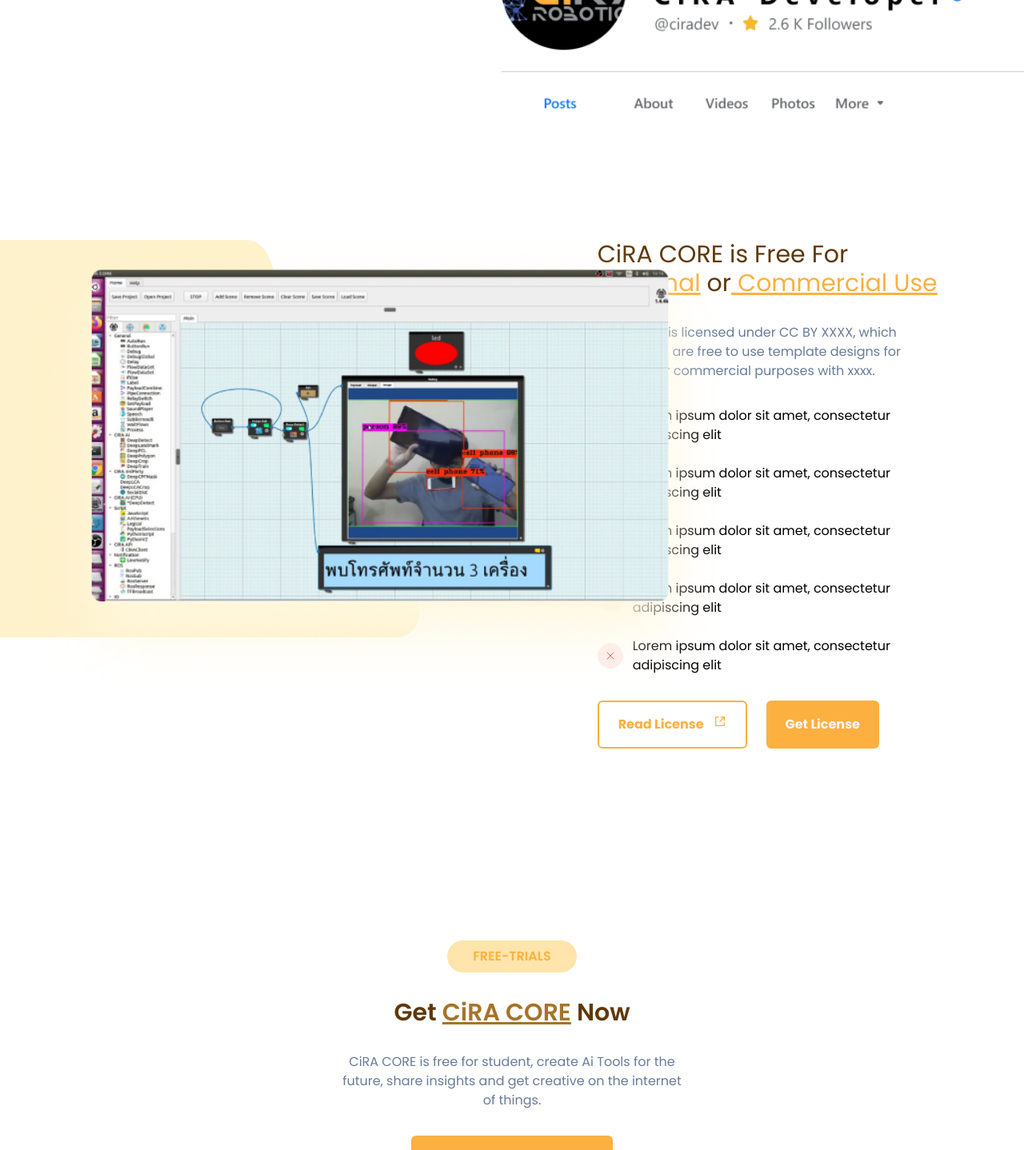
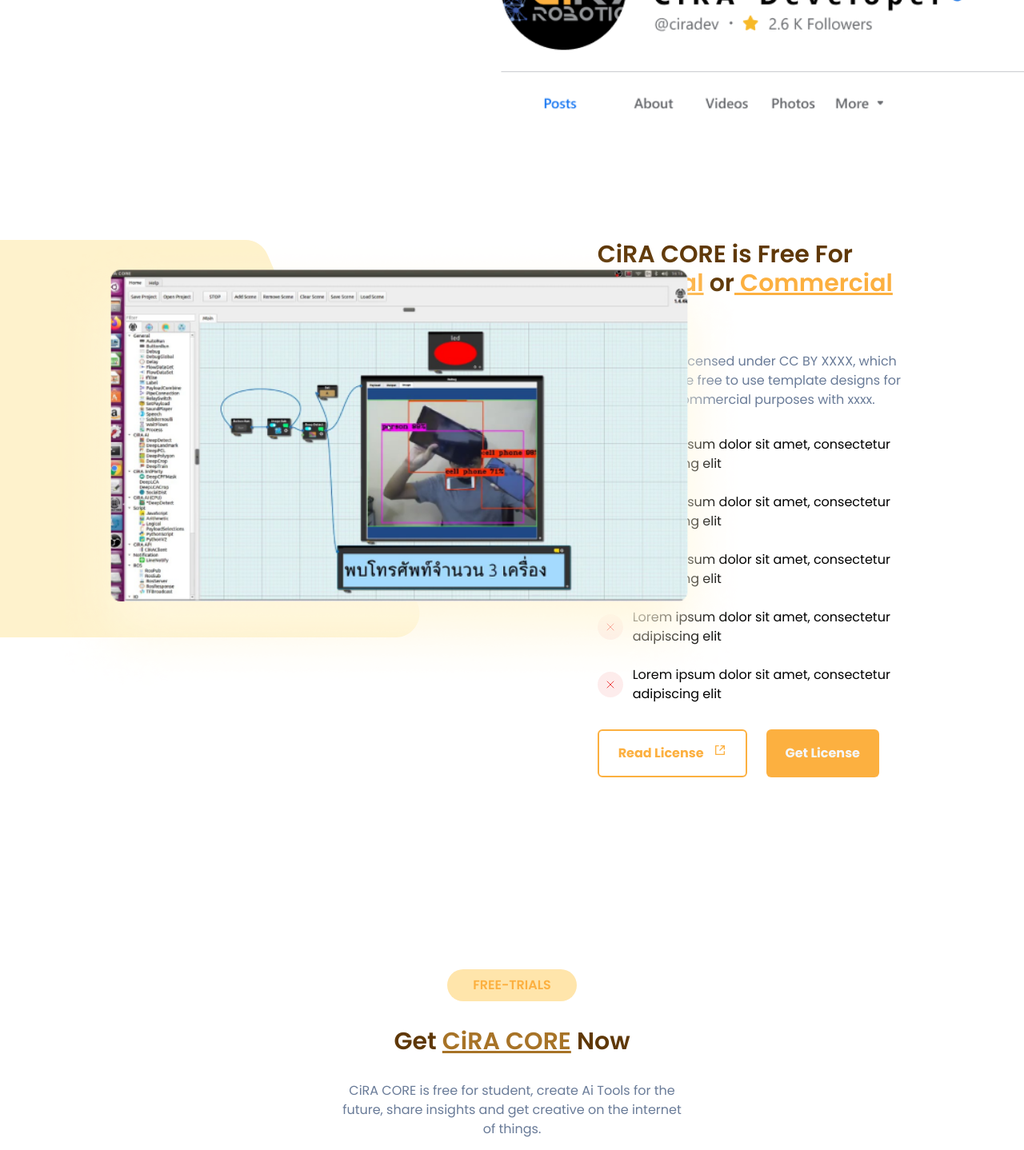
Before and after one commit to deeptech-kmitl/frontend-cira-merchant, a Next.js app: page / in a window 1280 px wide. Shown: the part 4051-5489 px from the top of the page at 80% size. Built offline with nearby package versions, Linux system fonts and the light colour scheme.

Commit message:
feat: cta section

```diff
--- a/components/home/CTA.tsx
+++ b/components/home/CTA.tsx
@@ -2,8 +2,7 @@
 import { BsArrowDown, BsCheck } from 'react-icons/bs';
 import { HiOutlineXMark } from 'react-icons/hi2';
 import { RiShareBoxLine } from 'react-icons/ri';
-import OutlinedButton from '../shared/OutlinedButton';
-import PrimaryButton from '../shared/PrimaryButton';
+import { OutlinedButton, PrimaryButton, PrimaryChip } from '..';
 
 interface license {
   usage: string;
@@ -36,7 +35,7 @@
 const CTA = () => {
   return (
     <div className="w-full min-h-screen py-20 flex flex-col items-center">
-      <div className="flex justify-between space-x-10">
+      <div className="w-full flex justify-between space-x-16">
         <div>
           <div className="absolute left-0">
             <svg
@@ -57,7 +56,7 @@
           <Image src="/images/cta.png" width={870} height={610} alt="" />
         </div>
         <div className="flex flex-col space-y-8 w-2/5">
-          <h3 className="text-3xl text-dark-brown">
+          <h3 className="text-3xl text-dark-brown font-semibold">
             CiRA CORE is Free For{' '}
             <span className="text-primary-1 underline">Personal</span> or
             <span className="text-primary-1 underline"> Commercial Use</span>
@@ -102,9 +101,7 @@
         </div>
       </div>
       <div className="w-2/5 py-60 flex flex-col justify-between items-center text-center space-y-8">
-        <button className="uppercase rounded-full py-2 px-8 font-semibold bg-highlighter text-primary-1">
-          free-trials
-        </button>
+        <PrimaryChip msg={'FREE-TRIALS'} />
         <h3 className="text-3xl text-dark-brown font-semibold">
           Get <span className="text-light-brown underline">CiRA CORE</span> Now
         </h3>
@@ -112,7 +109,7 @@
           CiRA CORE is free for student, create Ai Tools for the future, share
           insights and get creative on the internet of things.
         </p>
-        <button className="flex items-center text-white space-x-4 bg-primary-1 rounded-md px-14 py-4 font-semibold shadow-lg shadow-primary-1/30 hover:animate-bounce transition-all ease-in-out">
+        <button className="flex items-center text-white space-x-4 bg-primary-1 rounded-md px-14 py-4 font-semibold shadow-lg shadow-primary-1/30">
           <BsArrowDown />
           <p>Get free trials</p>
         </button>
--- a/pages/index.tsx
+++ b/pages/index.tsx
@@ -1,4 +1,13 @@
-import { About, Cases, CTA, Footer, Hero, Navbar, Support } from '@/components';
+import {
+  About,
+  Cases,
+  CTA,
+  Footer,
+  GridLayout,
+  Hero,
+  Navbar,
+  Support,
+} from '@/components';
 import Head from 'next/head';
 
 export default function Home() {
@@ -7,16 +16,14 @@
       <Head>
         <link rel="icon" href="/images/cira_logo.png" />
       </Head>
-      <div className="grid grid-cols-12">
-        <div className="col-start-2 col-end-12">
+      <GridLayout>
         <Navbar />
         <Hero />
         <About />
         <Cases />
         <Support />
         <CTA />
-        </div>
-      </div>
+      </GridLayout>
       <Footer />
     </>
   );
```
Lines whose indentation alone changed are shown as unchanged.
